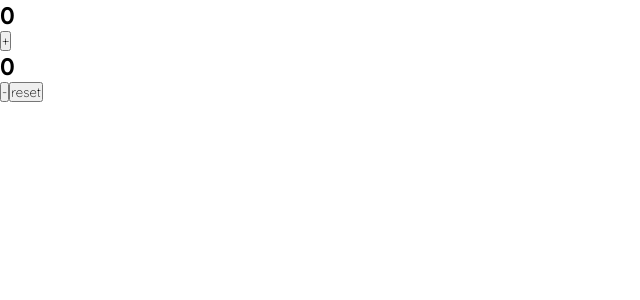
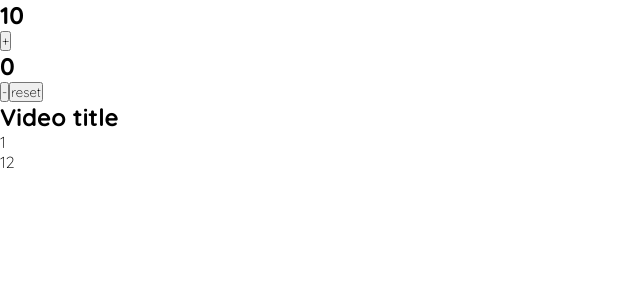
Before and after one commit to amigoscode/react, a React (Vite) app: page / in a window 1280 px wide. Shown: the top 300 px of the page, without its empty margins (0-640 px from the left). Built offline with nearby package versions, Linux system fonts and the light colour scheme.

Commit message:
chore: code for 7-5

```diff
--- a/src/App.jsx
+++ b/src/App.jsx
@@ -4,9 +4,14 @@ import { posts } from './tech-data';
 import styles from './App.module.css';
 import Counter from './components/Counter';
 import CounterTwo from './components/CounterTwo';
+import { CounterContext } from './CounterContext';
 
 const App = () => {
-  return <Counter />;
+  return (
+    <CounterContext.Provider value={{ counterOne: 10, counterTwo: 12 }}>
+      <Counter />
+    </CounterContext.Provider>
+  );
 };
 
 export default App;
--- /dev/null
+++ b/src/CounterContext.js
@@ -0,0 +1,4 @@
+import { createContext } from "react";
+
+
+export const CounterContext = createContext(null);
--- a/src/components/Counter.jsx
+++ b/src/components/Counter.jsx
@@ -1,4 +1,6 @@
-import { useEffect, useReducer, useState } from 'react';
+import { useContext, useEffect, useReducer, useState } from 'react';
+import { CounterContext } from '../CounterContext';
+import Details from './Details';
 
 const initialState = {
   countOne: 0,
@@ -17,14 +19,16 @@ const counterReducer = (state, action) => {
 
 const Counter = () => {
   const [state, dispatch] = useReducer(counterReducer, initialState);
+  const value = useContext(CounterContext);
 
   return (
     <section>
-      <h1>{state.countOne}</h1>
+      <h1>{value.counterOne}</h1>
       <button onClick={() => dispatch('increment')}>+</button>
       <h1>{state.countTwo}</h1>
       <button onClick={() => dispatch('decrement')}>-</button>
       <button onClick={() => dispatch('reset')}>reset</button>
+      <Details />
     </section>
   );
 };
--- a/src/components/Details.jsx
+++ b/src/components/Details.jsx
@@ -1,9 +1,13 @@
+import { useContext } from 'react';
+import { CounterContext } from '../CounterContext';
+
 const Details = () => {
+  const value = useContext(CounterContext);
   return (
     <>
       <h1>Video title</h1>
       <p>1</p>
-      <p>2</p>
+      <p>{value.counterTwo}</p>
     </>
   );
 };
```
